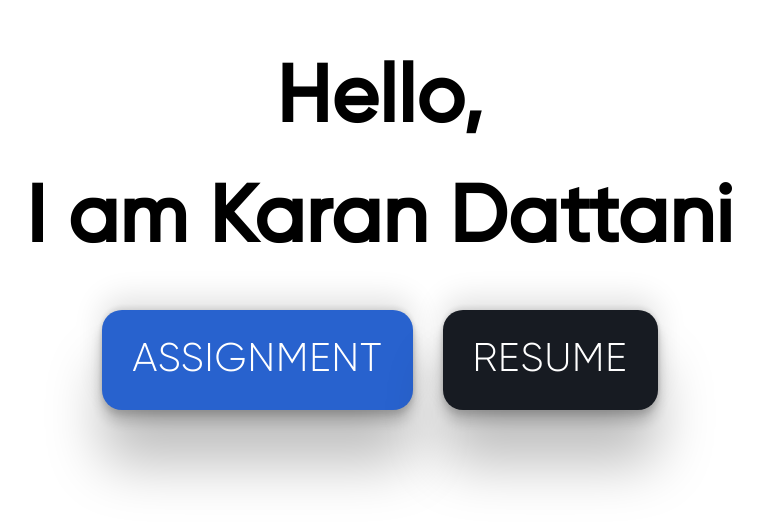
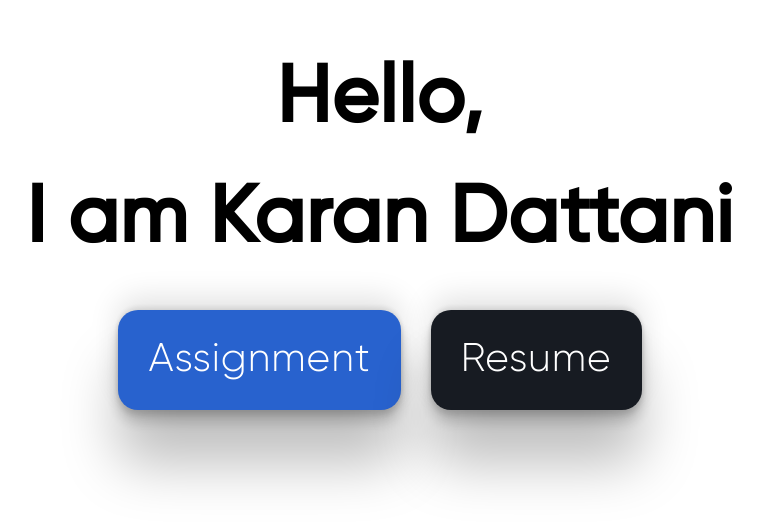
Before and after one commit to karan030204/monter, a Next.js app: page / in a window 1280 px wide. Shown: the part 175-700 px from the top of the page, without its empty margins (260-1023 px from the left). Built offline with nearby package versions, Linux system fonts and the light colour scheme.

Commit message:
css modified

```diff
--- a/src/app/globals.css
+++ b/src/app/globals.css
@@ -36,7 +36,6 @@
 
 .resume-btn button{
   letter-spacing: 1px;
-  text-transform: uppercase;
   color: white;
   background-color: rgb(23, 27, 34);
   font-size: 40px;
@@ -53,7 +52,6 @@
 }
 .assignment-btn button{
   letter-spacing: 1px;
-  text-transform: uppercase;
   color: white;
   background-color: rgb(40, 98, 206);
   font-size: 40px;
```
